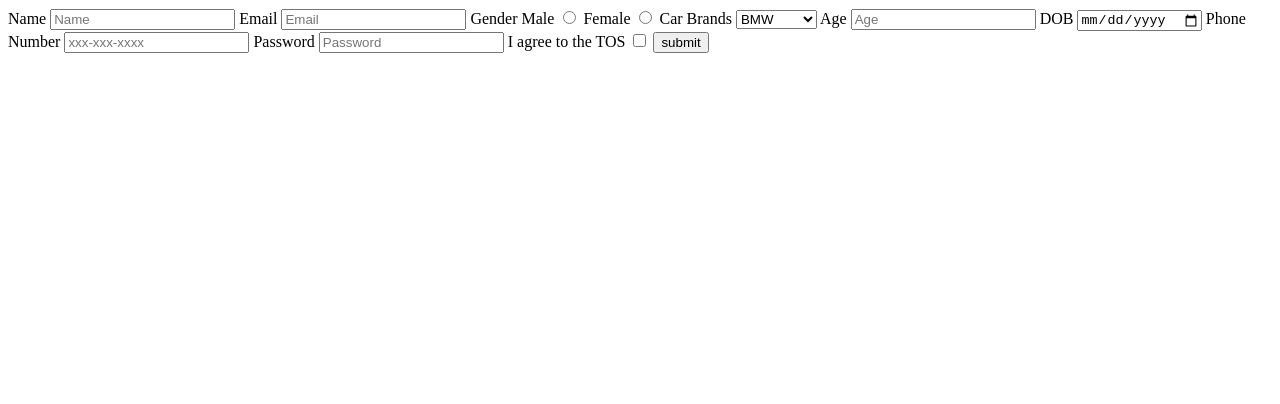
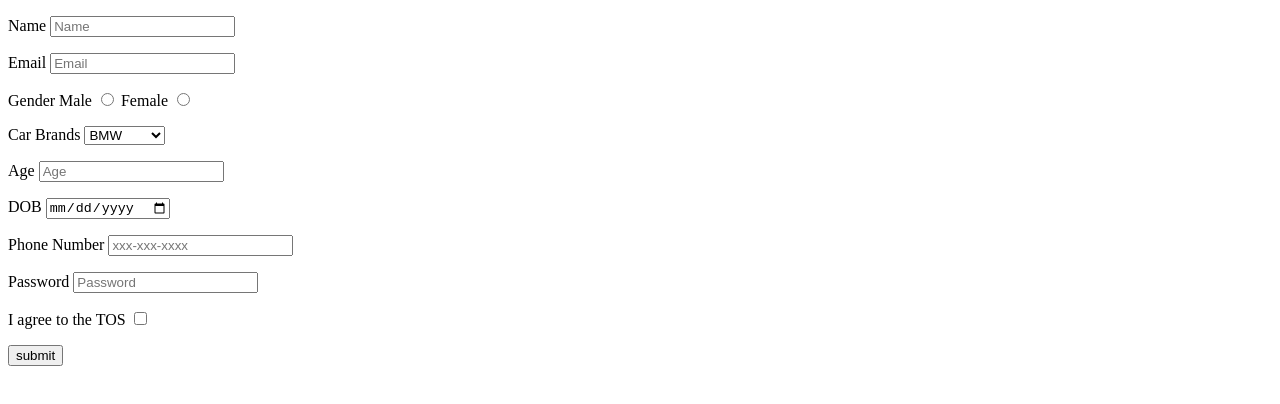
Before and after one commit to acciojob/signup-form-car-Trimbak15, a website: page main.html in a window 1280 px wide. Drawn offline with Linux system fonts and the light colour scheme.

Commit message:
created a submission

```diff
--- a/main.html
+++ b/main.html
@@ -11,41 +11,62 @@
     <script type="text/javascript" src="./script.js">
 </script>
 	 <form action="" method="post">
+        <p>
             <label for="name">Name</label>
             <input type="text" name="name" id="name" placeholder="Name" required>
+        </p>
 
+        <p>
             <label for="email">Email</label>
             <input type="email" name="email" id="email" placeholder="Email" required>
+        </p>
 
+        <p>
             <label for="">Gender</label>
             <label for="gender_m">Male</label>
             <input type="radio" name="gender" id="gender_m" value="male" required>
             <label for="gender_f">Female</label>
             <input type="radio" name="gender" id="gender_f" value="female" required>
+        </p>
 
+        <p>
             <label for="cars">Car Brands</label>
             <select name="" id="cars" required>
                 <option value="bmw">BMW</option>
                 <option value="audi">Audi</option>
                 <option value="mercedez">Mercedez</option>
             </select>
+        </p>
 
+        <p>
             <label for="age">Age</label>
             <input type="number" name="age" id="age" placeholder="Age" required>
+        </p>
 
+        <p>
             <label for="dob">DOB</label>
             <input type="date" name="birthday" id="dob" required>
+        </p>
 
+        <p>
             <label for="tel">Phone Number</label>
             <input type="tel" name="phonenuber" id="tel" placeholder="xxx-xxx-xxxx">
+        </p>
 
+        <p>
             <label for="password">Password</label>
             <input type="password" name="password" id="password" placeholder="Password" required>
+        </p>
 
+        <p>
             <label for="tos">I agree to the TOS</label>
             <input type="checkbox" name="check" id="tos" required>
+        </p>
 
+
+        <p>
             <button type="submit">submit</button>
+        </p>
     </form>
 
 </body>
```
Lines whose indentation alone changed are shown as unchanged.
